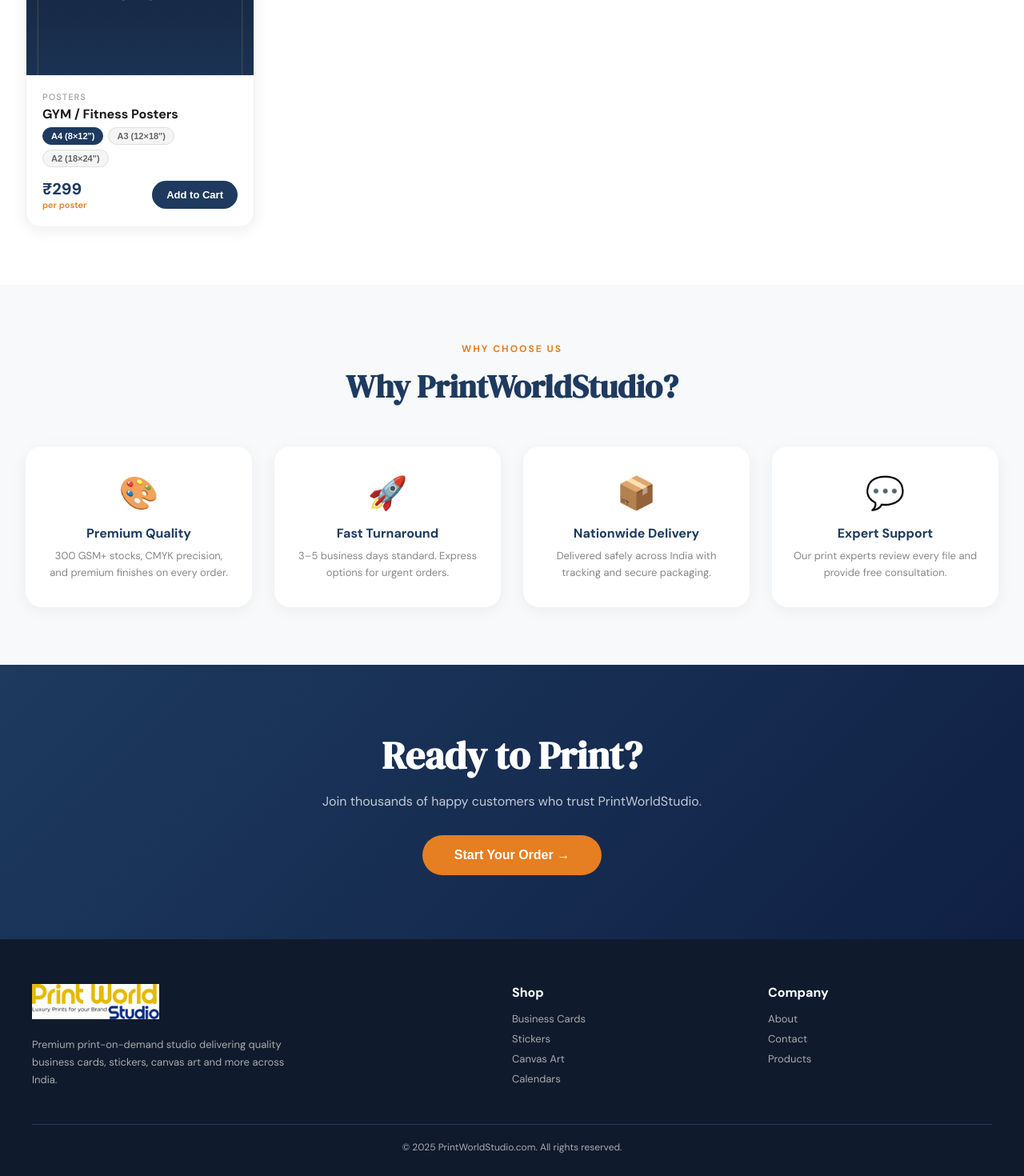
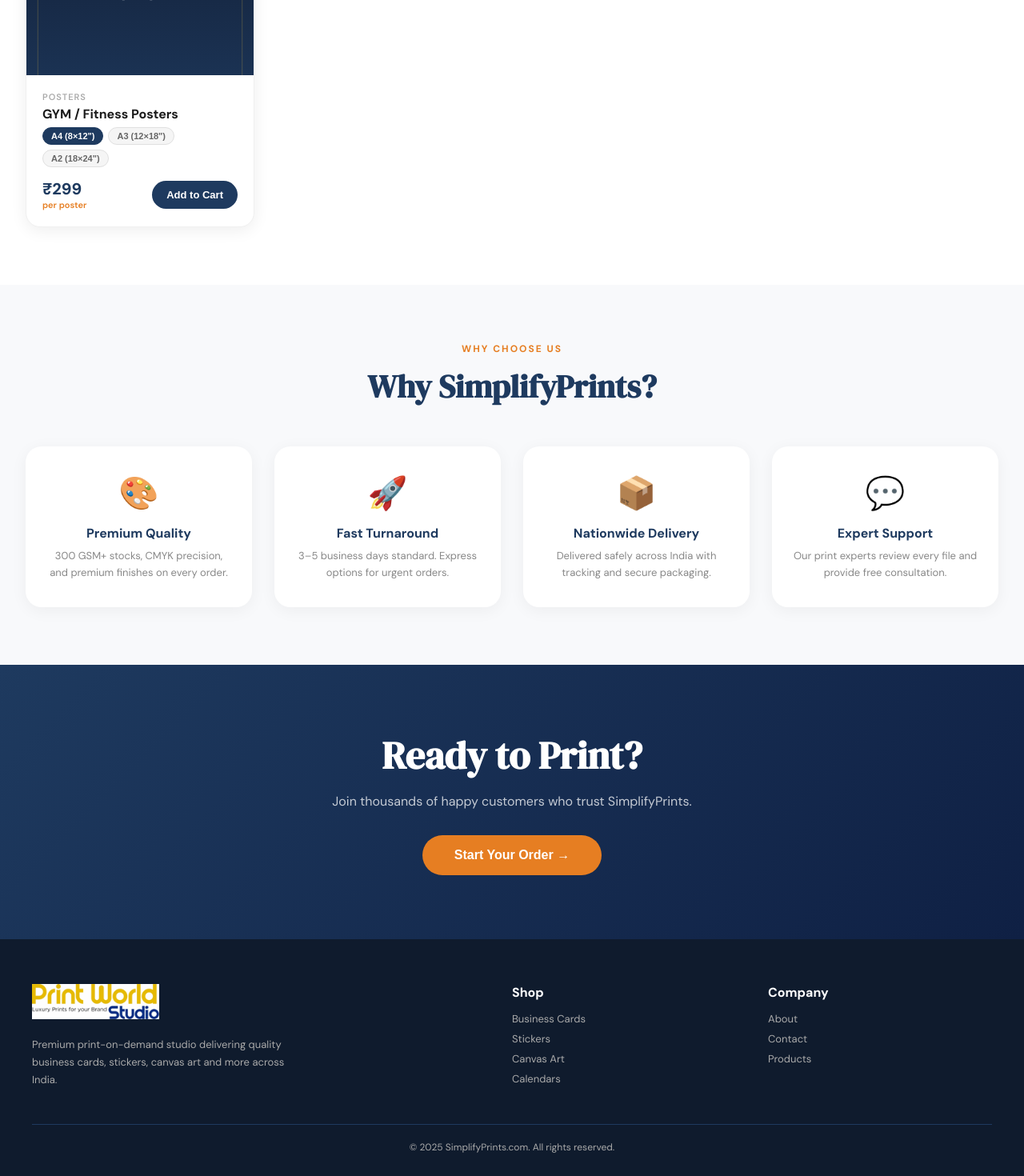
Before and after one commit to nitishprint-eng/printworldstudio-frontend, a React (Vite) app: page / in a window 1280 px wide. Shown: the part 2050-3520 px from the top of the page at 80% size. Built offline with nearby package versions, Linux system fonts and the light colour scheme.

Commit message:
Update App.jsx

```diff
--- a/src/App.jsx
+++ b/src/App.jsx
@@ -1,4 +1,4 @@
-// PrintWorldStudio v2.1 - Contact form with real API - Mar 2026
+// SimplifyPrints v2.1 - Contact form with real API - Mar 2026
 import { useState } from "react";
 
 const API = "https://printworldstudio-backend-production.up.railway.app/api";
@@ -88,7 +88,7 @@
       borderBottom:"1px solid #f0f0f0",padding:"0 32px" }}>
       <div style={{ maxWidth:1280,margin:"0 auto",display:"flex",
         alignItems:"center",justifyContent:"space-between",height:68 }}>
-        <img src={IMG.logo} alt="Print World Studio"
+        <img src={IMG.logo} alt="SimplifyPrints"
           onClick={() => setPage("home")}
           style={{ height:52,width:"auto",objectFit:"contain",cursor:"pointer" }} />
         <div style={{ display:"flex",gap:28,alignItems:"center" }}>
@@ -602,7 +602,7 @@
         amount: data.amount,
         currency: data.currency || "INR",
         order_id: data.id,
-        name: "Print World Studio",
+        name: "SimplifyPrints",
         description: `Order of ${cart.length} item${cart.length > 1 ? "s" : ""}`,
         prefill: { name: customer.name, email: customer.email, contact: customer.phone },
         handler: async (response) => {
@@ -1108,7 +1108,7 @@
           <div style={{ fontSize:12,fontWeight:700,letterSpacing:2,color:S.orange,
             textTransform:"uppercase",marginBottom:12 }}>Why Choose Us</div>
           <h2 style={{ fontFamily:"'DM Serif Display',serif",fontSize:40,color:S.navy,marginBottom:48 }}>
-            Why PrintWorldStudio?
+            Why SimplifyPrints?
           </h2>
           <div style={{ display:"grid",gridTemplateColumns:"repeat(4,1fr)",gap:28 }}>
             {[
@@ -1132,7 +1132,7 @@
         padding:"80px 40px",textAlign:"center",color:"#fff" }}>
         <h2 style={{ fontFamily:"'DM Serif Display',serif",fontSize:48,marginBottom:14 }}>Ready to Print?</h2>
         <p style={{ fontSize:16,color:"rgba(255,255,255,0.75)",marginBottom:32 }}>
-          Join thousands of happy customers who trust PrintWorldStudio.
+          Join thousands of happy customers who trust SimplifyPrints.
         </p>
         <button onClick={() => setPage("products")}
           style={{ background:S.orange,color:"#fff",border:"none",padding:"16px 40px",
@@ -1240,7 +1240,7 @@
     <div style={{ maxWidth:800,margin:"0 auto",padding:"72px 32px" }}>
       <h1 style={{ fontFamily:"'DM Serif Display',serif",fontSize:48,color:S.navy,marginBottom:16 }}>About Us</h1>
       <p style={{ fontSize:16,color:"#555",lineHeight:1.8,marginBottom:20 }}>
-        At <strong>Print World Studio</strong>, we believe great printing brings ideas to life. We are a modern
+        At <strong>SimplifyPrints</strong>, we believe great printing brings ideas to life. We are a modern
         printing and customization studio dedicated to delivering premium-quality printed products for businesses,
         brands, and individuals.
       </p>
@@ -1262,7 +1262,7 @@
       <div style={{ maxWidth:1280,margin:"0 auto" }}>
         <div style={{ display:"grid",gridTemplateColumns:"2fr 1fr 1fr",gap:40,marginBottom:40 }}>
           <div>
-            <img src={IMG.logo} alt="Print World Studio" style={{ height:44,width:"auto",marginBottom:16 }} />
+            <img src={IMG.logo} alt="SimplifyPrints" style={{ height:44,width:"auto",marginBottom:16 }} />
             <p style={{ fontSize:13,lineHeight:1.7,maxWidth:320 }}>
               Premium print-on-demand studio delivering quality business cards, stickers, canvas art and more across India.
             </p>
@@ -1283,7 +1283,7 @@
           </div>
         </div>
         <div style={{ borderTop:"1px solid #1e3a5f",paddingTop:20,textAlign:"center",fontSize:12 }}>
-          © 2025 PrintWorldStudio.com. All rights reserved.
+          © 2025 SimplifyPrints.com. All rights reserved.
         </div>
       </div>
     </footer>
```
